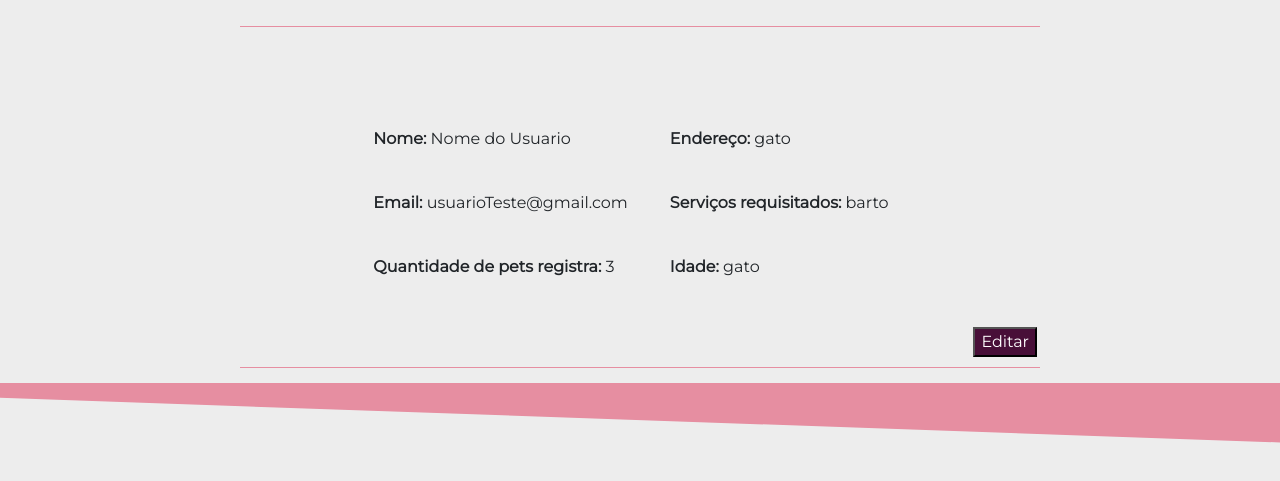
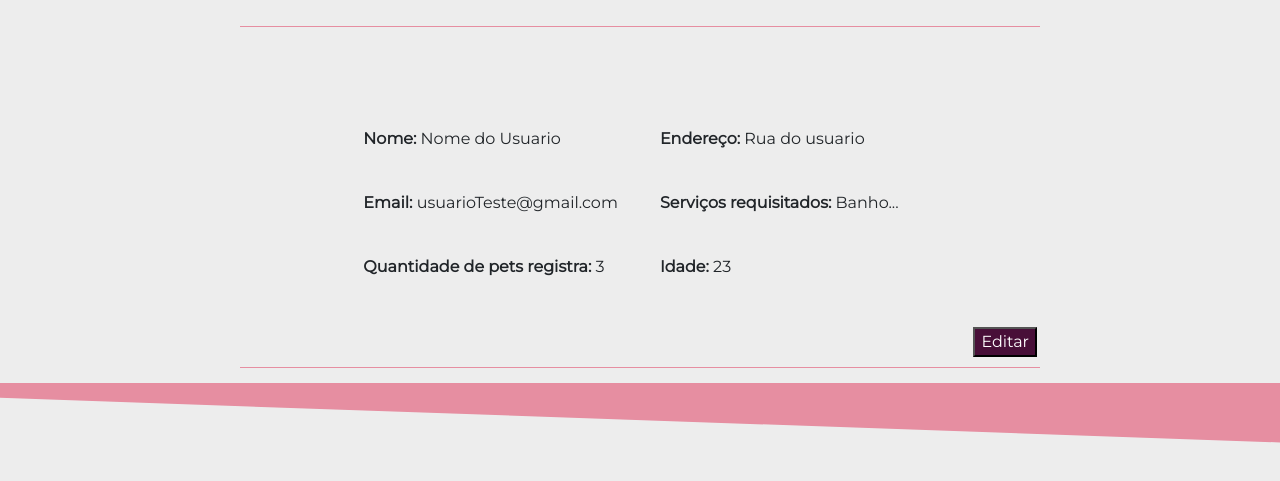
Before and after one commit to Raul772/PettopWebsite, a plain HTML site: page userProfile.html in a window 1280 px wide. Shown: the part 779-1260 px from the top of the page. Drawn offline with nearby package versions, Linux system fonts and the light colour scheme.

Commit message:
Subindo minha parte

```diff
--- a/userProfile.html
+++ b/userProfile.html
@@ -137,9 +137,9 @@
                     <p><strong>Quantidade de pets registra:</strong> 3</p> <br>
                 </div>
                 <div>
-                    <p><strong>Endereço:</strong> gato</p> <br>
-                    <p><strong>Serviços requisitados:</strong> barto</p> <br>
-                    <p><strong>Idade:</strong> gato</p> <br>
+                    <p><strong>Endereço:</strong> Rua do usuario</p> <br>
+                    <p><strong>Serviços requisitados:</strong> Banho...</p> <br>
+                    <p><strong>Idade:</strong> 23</p> <br>
                 </div>
             </div>
 
```
